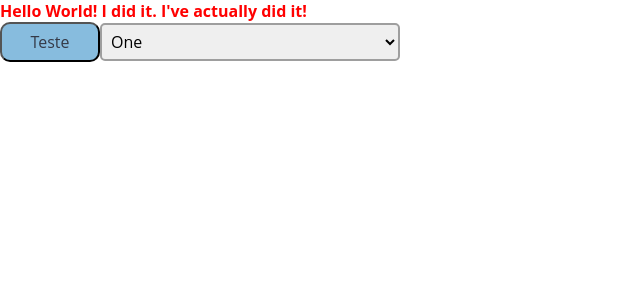
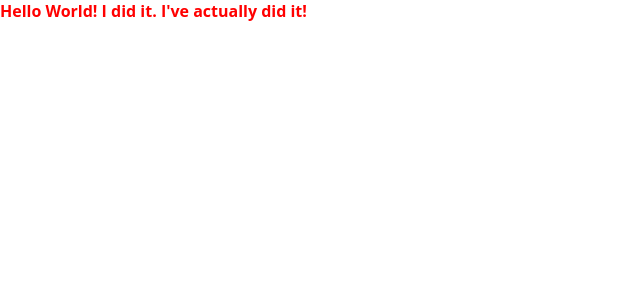
Before and after one commit to WillRock19/TikTakToe, a React app in the folder client/: page / in a window 1280 px wide. Shown: the top 300 px of the page, without its empty margins (0-640 px from the left). Built offline with nearby package versions, Linux system fonts and the light colour scheme.

Commit message:
Removing unecessary code from App.tsx

```diff
--- a/client/src/App.tsx
+++ b/client/src/App.tsx
@@ -1,39 +1,10 @@
-import { useState } from 'react';
 import GlobalStyle from './GlobalStyles';
-import Button from './components/Button';
-import InformationModal from './components/Information-Modal';
-import { Dropdown } from './components/Dropdown/Dropdown';
-
-const options = [
-	{ value: 1, label: 'One' },
-	{ value: 10, label: 'Ten' },
-	{ value: 100, label: 'Hundred' }
-];
 
 const App = () => {
-	const [showModal, setShowModal] = useState(false);
-
-	const closeModal = () => {
-		setShowModal(false);
-	};
-
-	const dropdownChange = (event: React.ChangeEvent<HTMLSelectElement>) => {
-		console.log(event.target.value);
-	};
-
 	return (
 		<>
 			<GlobalStyle />
 			<h1>Hello World! I did it. I&apos;ve actually did it!</h1>
-
-			{showModal && (
-				<InformationModal title="Teste" onCloseFn={closeModal}>
-					Este é meu teste
-				</InformationModal>
-			)}
-
-			<Button onClick={() => setShowModal(true)}>Teste</Button>
-			<Dropdown onChange={dropdownChange} options={options}></Dropdown>
 		</>
 	);
 };
```
